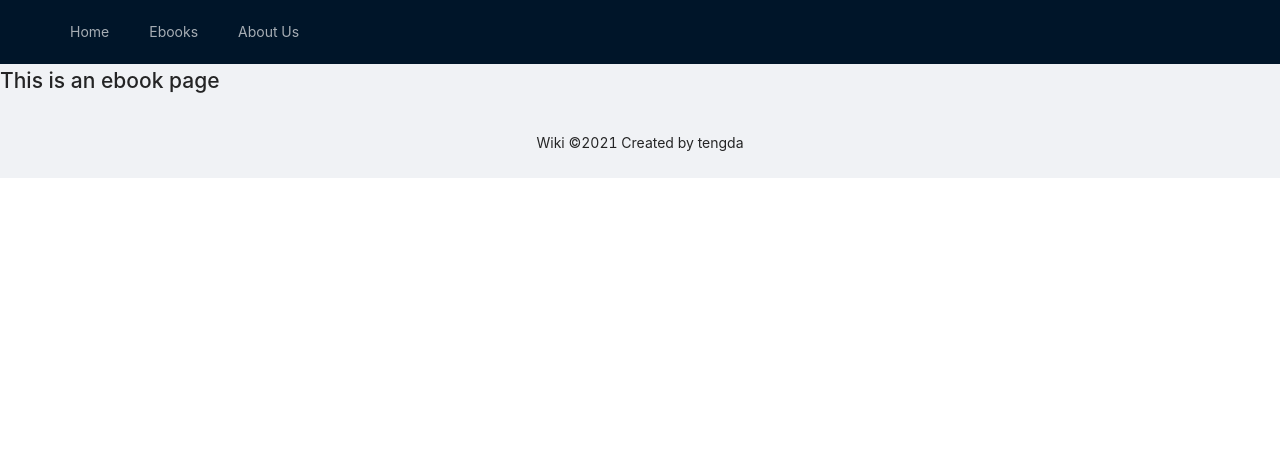
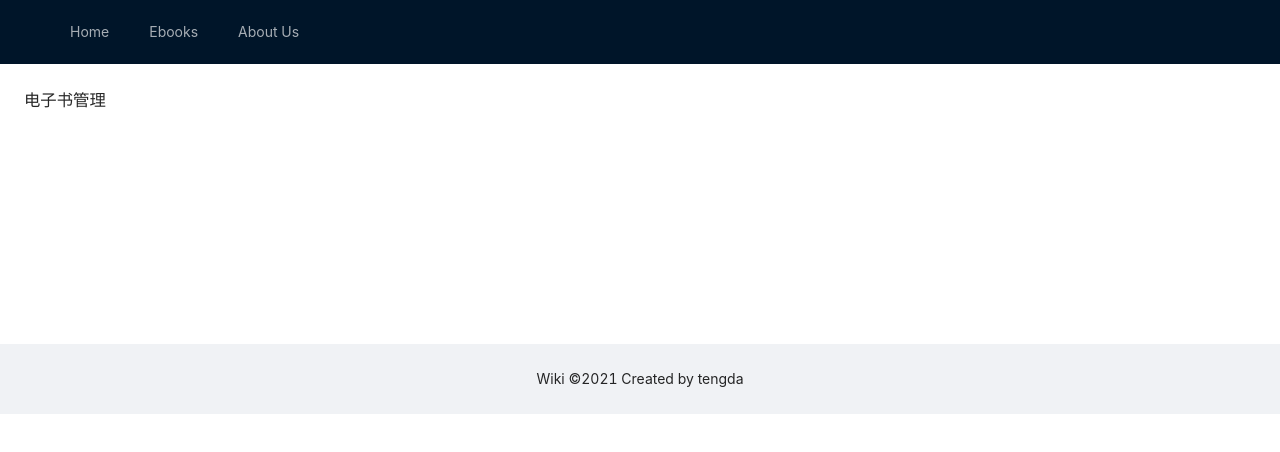
Before and after one commit to SUtengda/wiki, a Vue app in the folder wiki-web/: page /admin/ebook in a window 1280 px wide. Shown: the top 452 px of the page. Built offline with nearby package versions, Linux system fonts and the light colour scheme; no server answers.

Commit message:
6-3 modification admin-ebook.vue layout

```diff
--- a/wiki-web/src/views/admin/admin-ebook.vue
+++ b/wiki-web/src/views/admin/admin-ebook.vue
@@ -1,5 +1,11 @@
 <template>
-  <div class="about">
-    <h1>This is an ebook page</h1>
-  </div>
+  <a-layout>
+    <a-layout-content
+        :style="{ background: '#fff', padding: '24px', margin: 0, minHeight: '280px' }"
+    >
+      <div class="about">
+        <h1>电子书管理</h1>
+      </div>
+    </a-layout-content>
+  </a-layout>
 </template>
```
